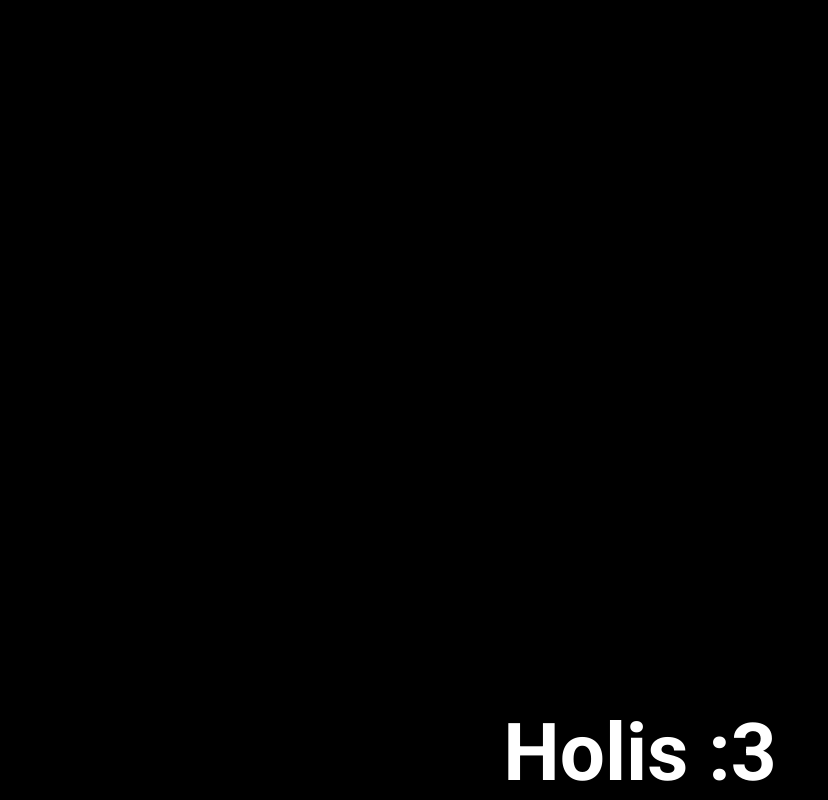
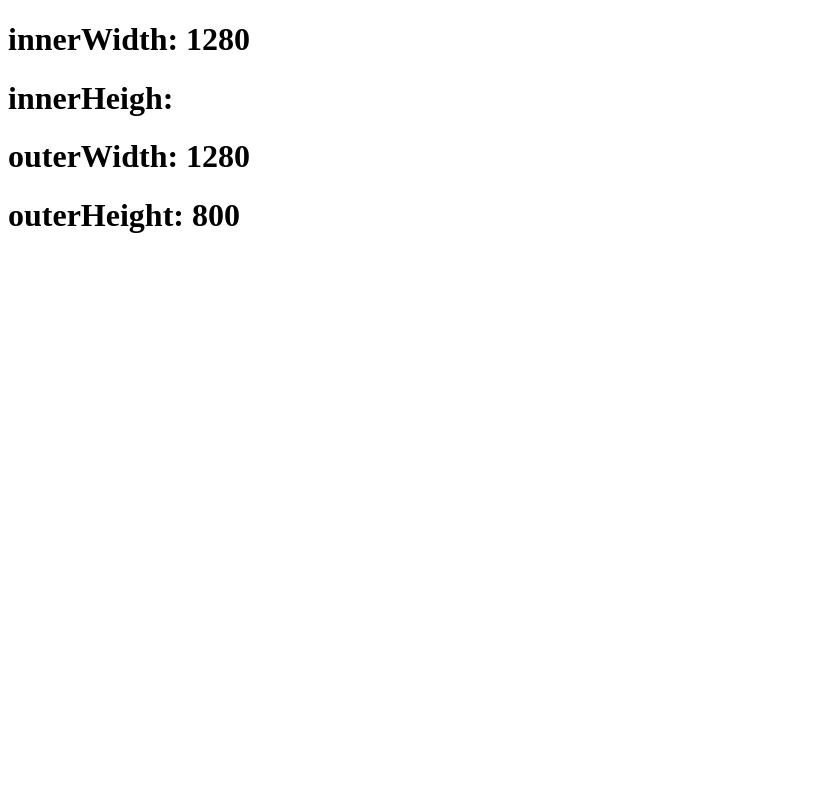
Before and after one commit to egg-jose/come-back-day, a React (Create React App) app: page / in a window 1280 px wide. Shown: the whole page, without its empty margins (0-828 px from the left). Built offline with nearby package versions, Linux system fonts and the light colour scheme.

Commit message:
Nel perro

```diff
--- a/src/Holis.css
+++ b/src/Holis.css
@@ -1,4 +1,4 @@
-* {
+/* * {
 	margin: 0;
 	padding: 0;
 }
@@ -18,4 +18,4 @@ h1 {
     position: fixed;
     width:100%;
     bottom:0;
-}
+} */
--- a/src/Holis.js
+++ b/src/Holis.js
@@ -6,7 +6,10 @@ export default class Holis extends Component {
     render() {
         return (
             <div className="bottom">
-                <h1>Holis :3</h1>
+                <h1>innerWidth: {window.innerWidth}</h1>
+                <h1>innerHeigh: {window.innerHeigh}</h1>
+                <h1>outerWidth: {window.outerWidth}</h1>
+                <h1>outerHeight: {window.outerHeight}</h1>
             </div>
         )
     }
```
